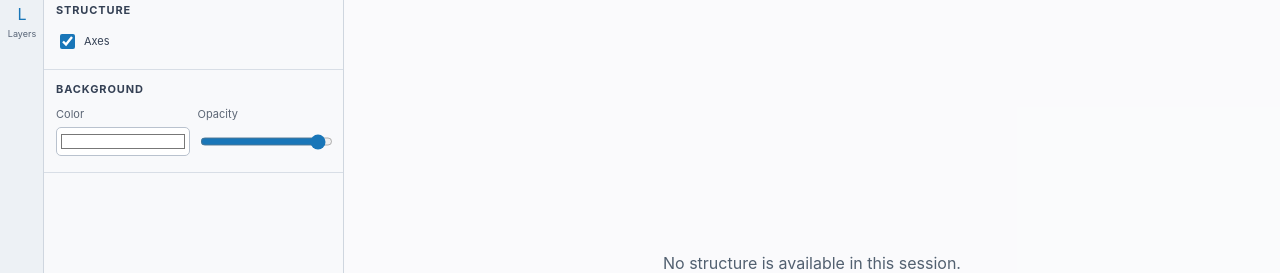
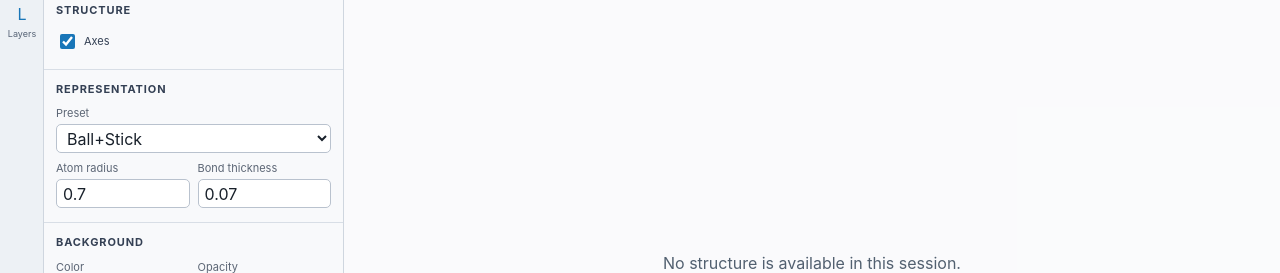
Before and after one commit to Stardust0831/Multiwfn, a Svelte app in the folder frontend/matterviz-viewer/: page / in a window 1280 px wide. Shown: the part 148-421 px from the top of the page. Built offline with nearby package versions, Linux system fonts and the light colour scheme.

Commit message:
Add representation presets to MatterViz inspector

```diff
--- a/frontend/matterviz-viewer/src/ViewerInspector.svelte
+++ b/frontend/matterviz-viewer/src/ViewerInspector.svelte
@@ -1,5 +1,11 @@
 <script lang="ts">
   import type { IsosurfaceSettings } from 'matterviz'
+  import {
+    apply_representation_preset,
+    detect_representation_preset,
+    REPRESENTATION_PRESETS,
+    type RepresentationPreset,
+  } from './representation'
 
   type InspectorSection = 'structure' | 'surfaces' | 'cell'
   type SceneProps = Record<string, unknown>
@@ -50,6 +56,20 @@
     if (Number.isFinite(input.valueAsNumber)) update_scene(key, input.valueAsNumber)
   }
 
+  const set_dimension = (key: 'atom_radius' | 'bond_thickness', event: Event): void => {
+    const input = event.currentTarget as HTMLInputElement
+    if (!Number.isFinite(input.valueAsNumber)) return
+    const minimum = key === 'atom_radius' ? 0.1 : 0.01
+    const maximum = key === 'atom_radius' ? 3 : 1
+    update_scene(key, Math.min(maximum, Math.max(minimum, input.valueAsNumber)))
+  }
+
+  const set_representation = (event: Event): void => {
+    const input = event.currentTarget as HTMLSelectElement
+    const preset = input.value as RepresentationPreset
+    on_scene_props_change?.(apply_representation_preset(scene_props, preset))
+  }
+
   const set_surface_number = (key: 'roughness' | 'metalness' | 'shininess' | 'specular' | 'halo', event: Event): void => {
     const input = event.currentTarget as HTMLInputElement
     if (Number.isFinite(input.valueAsNumber)) update_surface({ [key]: input.valueAsNumber })
@@ -89,6 +109,28 @@
           <label class="toggle-row">
             <input type="checkbox" checked={scene_value('show_gizmo', true)} onchange={(event) => update_scene('show_gizmo', event.currentTarget.checked)} />
             <span>Axes</span>
+          </label>
+        </div>
+      </section>
+
+      <section class="inspector-section" aria-labelledby="representation-heading">
+        <h2 id="representation-heading">Representation</h2>
+        <label>
+          <span>Preset</span>
+          <select value={detect_representation_preset(scene_props)} onchange={set_representation}>
+            {#each REPRESENTATION_PRESETS as preset}
+              <option value={preset.value}>{preset.label}</option>
+            {/each}
+          </select>
+        </label>
+        <div class="field-grid compact-fields">
+          <label>
+            <span>Atom radius</span>
+            <input type="number" min="0.1" max="3" step="0.01" value={scene_value('atom_radius', 0.7)} oninput={(event) => set_dimension('atom_radius', event)} />
+          </label>
+          <label>
+            <span>Bond thickness</span>
+            <input type="number" min="0.01" max="1" step="0.01" value={scene_value('bond_thickness', 0.07)} oninput={(event) => set_dimension('bond_thickness', event)} />
           </label>
         </div>
       </section>
@@ -217,6 +259,7 @@
   .inspector-section h2 { margin: 0 0 10px; color: #344054; font-size: 11px; font-weight: 700; letter-spacing: .08em; text-transform: uppercase; }
   .control-grid { display: grid; grid-template-columns: repeat(2, minmax(0, 1fr)); gap: 4px 8px; }
   .field-grid { display: grid; grid-template-columns: repeat(2, minmax(0, 1fr)); gap: 9px 8px; margin-top: 11px; }
+  .compact-fields { gap: 7px 8px; margin-top: 8px; }
   label { display: grid; min-width: 0; gap: 4px; }
   label > span { color: #5c6675; font-size: 11px; }
   .toggle-row { display: flex; align-items: center; min-height: 28px; gap: 6px; }
--- /dev/null
+++ b/frontend/matterviz-viewer/src/representation.ts
@@ -0,0 +1,120 @@
+export type RepresentationPreset = 'ballstick' | 'spacefill' | 'stick' | 'wire'
+
+export type RepresentationSceneProps = Record<string, unknown>
+
+export const REPRESENTATION_PRESETS: ReadonlyArray<{
+  value: RepresentationPreset
+  label: string
+}> = [
+  { value: 'ballstick', label: 'Ball+Stick' },
+  { value: 'spacefill', label: 'Spacefill' },
+  { value: 'stick', label: 'Stick' },
+  { value: 'wire', label: 'Wire' },
+]
+
+const ATOM_MIN = 0.1
+const ATOM_MAX = 3
+const BOND_MIN = 0.01
+const BOND_MAX = 1
+const DEFAULT_ATOM_RADIUS = 0.7
+const DEFAULT_BOND_THICKNESS = 0.07
+
+const finite_number = (value: unknown, fallback: number): number => {
+  if (typeof value === 'number' && Number.isFinite(value)) return value
+  if (typeof value === 'string' && value.trim() !== '') {
+    const parsed = Number(value)
+    if (Number.isFinite(parsed)) return parsed
+  }
+  return fallback
+}
+
+const clamp = (value: number, minimum: number, maximum: number): number =>
+  Math.min(maximum, Math.max(minimum, value))
+
+const atom_radius = (value: unknown): number =>
+  clamp(finite_number(value, DEFAULT_ATOM_RADIUS), ATOM_MIN, ATOM_MAX)
+
+const bond_thickness = (value: unknown): number =>
+  clamp(finite_number(value, DEFAULT_BOND_THICKNESS), BOND_MIN, BOND_MAX)
+
+const preset_value = (value: unknown): RepresentationPreset | undefined =>
+  value === 'ballstick' || value === 'spacefill' || value === 'stick' || value === 'wire'
+    ? value
+    : undefined
+
+export const normalize_representation_preset = (value: unknown): RepresentationPreset =>
+  preset_value(value) ?? 'ballstick'
+
+/**
+ * Detect a preset from authoritative scene props. The explicit marker is set by
+ * apply_representation_preset and keeps manual refinement controls unambiguous;
+ * the structural fallback also handles restored or externally supplied props.
+ */
+export const detect_representation_preset = (scene_props: RepresentationSceneProps): RepresentationPreset => {
+  const marked = preset_value(scene_props.representation_preset)
+  if (marked) return marked
+
+  const show_atoms = scene_props.show_atoms !== false
+  const show_bonds = scene_props.show_bonds
+  if (show_atoms && show_bonds === 'never') return 'spacefill'
+  if (!show_atoms && (show_bonds === undefined || show_bonds === 'always')) {
+    // Wire is the only mode with a deliberately sub-bond-radius thickness at
+    // the standard base. Keep this heuristic conservative for legacy props.
+    return bond_thickness(scene_props.bond_thickness) <= 0.05 ? 'wire' : 'stick'
+  }
+  return 'ballstick'
+}
+
+const base_values = (scene_props: RepresentationSceneProps): {
+  atom: number
+  bond: number
+} => {
+  const current_preset = detect_representation_preset(scene_props)
+  const current_atom = atom_radius(scene_props.atom_radius)
+  const current_bond = bond_thickness(scene_props.bond_thickness)
+
+  let atom = current_atom
+  let bond = current_bond
+  if (current_preset === 'spacefill') atom = current_atom / 1.85
+  if (current_preset === 'stick') bond = current_bond / 1.18
+  if (current_preset === 'wire') {
+    // The wire preset has a visible lower bound. At the bound, retain the
+    // user's refined value instead of manufacturing a larger base on every
+    // switch.
+    bond = current_bond <= 0.025 ? current_bond : current_bond / 0.28
+  }
+  return {
+    atom: clamp(atom, ATOM_MIN, ATOM_MAX),
+    bond: clamp(bond, BOND_MIN, BOND_MAX),
+  }
+}
+
+/** Map a named representation to one atomic scene-props update. */
+export const apply_representation_preset = (
+  scene_props: RepresentationSceneProps,
+  preset: RepresentationPreset,
+): RepresentationSceneProps => {
+  const normalized = normalize_representation_preset(preset)
+  const base = base_values(scene_props)
+  const atom = normalized === 'spacefill'
+    ? clamp(base.atom * 1.85, ATOM_MIN, ATOM_MAX)
+    : base.atom
+  const bond = normalized === 'stick'
+    ? clamp(base.bond * 1.18, BOND_MIN, BOND_MAX)
+    : normalized === 'wire'
+      ? clamp(Math.max(0.025, base.bond * 0.28), BOND_MIN, BOND_MAX)
+      : base.bond
+
+  return {
+    ...scene_props,
+    representation_preset: normalized,
+    show_atoms: normalized === 'ballstick' || normalized === 'spacefill',
+    show_bonds: normalized === 'spacefill' ? 'never' : 'always',
+    atom_radius: atom,
+    same_size_atoms: false,
+    bond_thickness: bond,
+  }
+}
+
+export const scene_props_for_representation = apply_representation_preset
+export const representation_from_scene_props = detect_representation_preset
```
Also changed, not shown: 1 other file (tests, documents, lock files or other folders).
